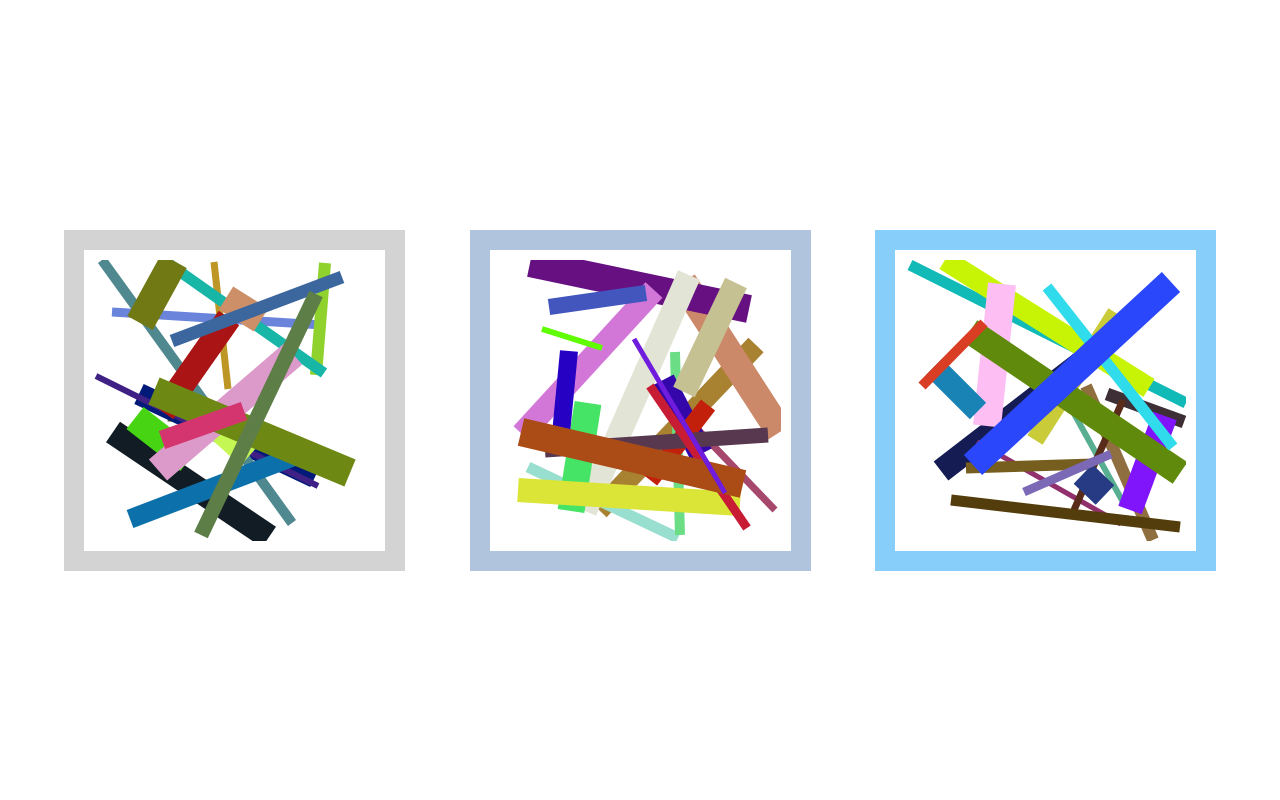
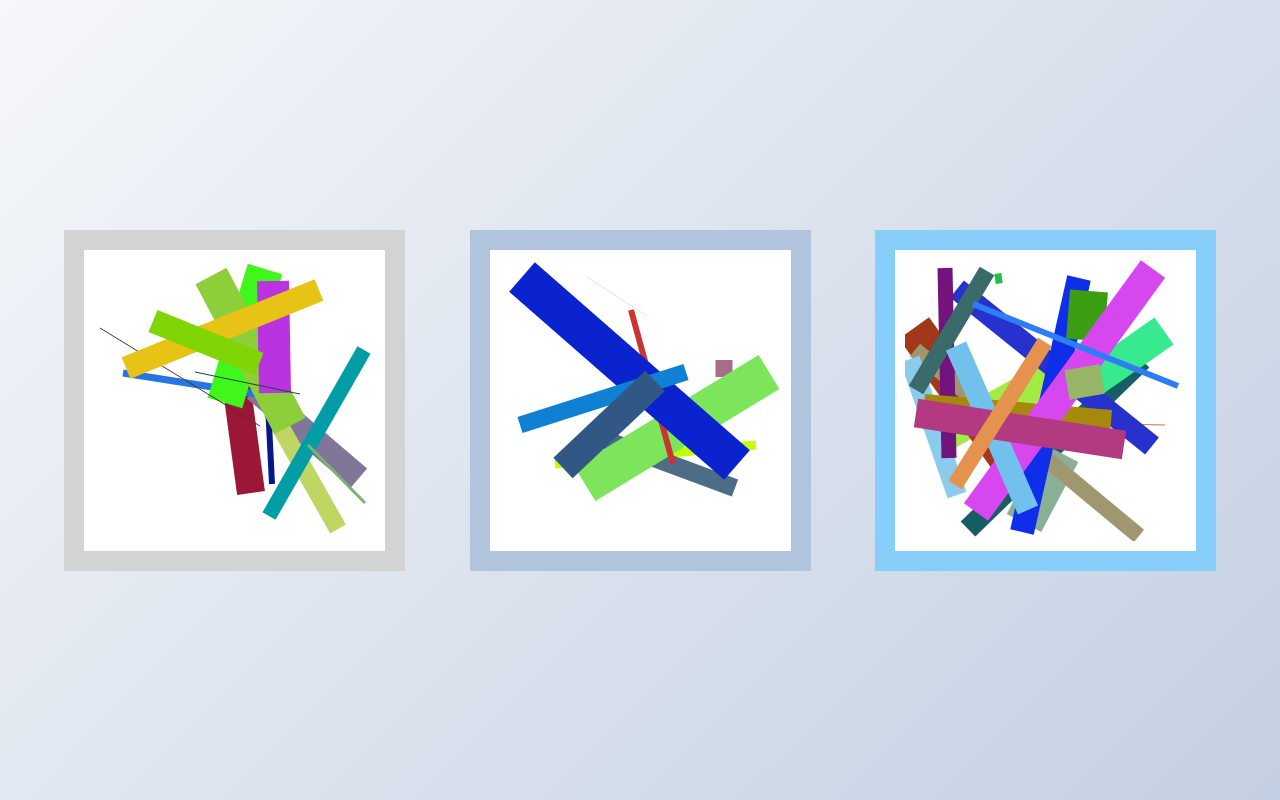
Before and after one commit to krkv/evolving-canvas, a plain HTML site: page index.html in a window 1280 px wide. Drawn offline with Linux system fonts and the light colour scheme.

Commit message:
add visual improvements

```diff
--- a/index.html
+++ b/index.html
@@ -11,9 +11,15 @@
 	</head>
 	<body>
 		<section class="main">
-			<canvas id="canvas1"></canvas>
-			<canvas id="canvas2"></canvas>
-			<canvas id="canvas3"></canvas>
+			<div class="frame1">
+				<canvas id="canvas1"></canvas>
+			</div>
+			<div class="frame2">
+				<canvas id="canvas2"></canvas>
+			</div>
+			<div class="frame3">
+				<canvas id="canvas3"></canvas>
+			</div>
 		</section>
 	</body>
 </html>
--- a/script.js
+++ b/script.js
@@ -20,7 +20,7 @@ function drawStrokes(ctx, strokes) {
 
 class Stroke {
   constructor(canvasWidth, canvasHeight) {
-    this.lineWidth = Math.floor(Math.random() * 25) + 5
+    this.lineWidth = Math.floor(Math.random() * 40) + 1
 
     this.x1 = Math.floor(Math.random() * canvasWidth)
     this.y1 = Math.floor(Math.random() * canvasHeight)
@@ -33,9 +33,9 @@ class Stroke {
   }
 }
 
-function generate(canvasWidth, canvasHeight) {
+function generateStrokes(n, canvasWidth, canvasHeight) {
   const strokes = []
-  for (let i = 0; i < 20; i++) {
+  for (let i = 0; i < n; i++) {
     const stroke = new Stroke(canvasWidth, canvasHeight)
     strokes.push(stroke)
   }
@@ -44,7 +44,8 @@ function generate(canvasWidth, canvasHeight) {
 
 function generateCanvas(ctx, canvasWidth, canvasHeight) {
   prepareCanvas(ctx, canvasWidth, canvasHeight)
-  strokes = generate(canvasWidth, canvasHeight)
+  const n = Math.floor(Math.random() * 21) + 5
+  strokes = generateStrokes(n, canvasWidth, canvasHeight)
   drawStrokes(ctx, strokes)
 }
 
@@ -82,8 +83,6 @@ window.onload = function () {
     canvas.height = canvasHeight
 
     ctx = canvas.getContext("2d")
-    prepareCanvas(ctx, canvasWidth, canvasHeight)
-    strokes = generate(canvasWidth, canvasHeight)
-    drawStrokes(ctx, strokes)
+    generateCanvas(ctx, canvasWidth, canvasHeight)
   })
 }
--- a/style.css
+++ b/style.css
@@ -1,5 +1,6 @@
 body {
   margin: 0;
+  background-image: linear-gradient(135deg, #f5f7fa 0%, #c3cfe2 100%);
 }
 
 .main {
@@ -11,23 +12,24 @@ body {
   height: 100vh;
 }
 
-#canvas1,
-#canvas2,
-#canvas3 {
+.frame1,
+.frame2,
+.frame3 {
+  background-color: #ffffff;
   box-sizing: border-box;
   border: solid;
   border-width: 20px;
   padding: 10px;
 }
 
-#canvas1 {
+.frame1 {
   border-color: lightgrey;
 }
 
-#canvas2 {
+.frame2 {
   border-color: lightsteelblue;
 }
 
-#canvas3 {
+.frame3 {
   border-color: lightskyblue;
 }
```
